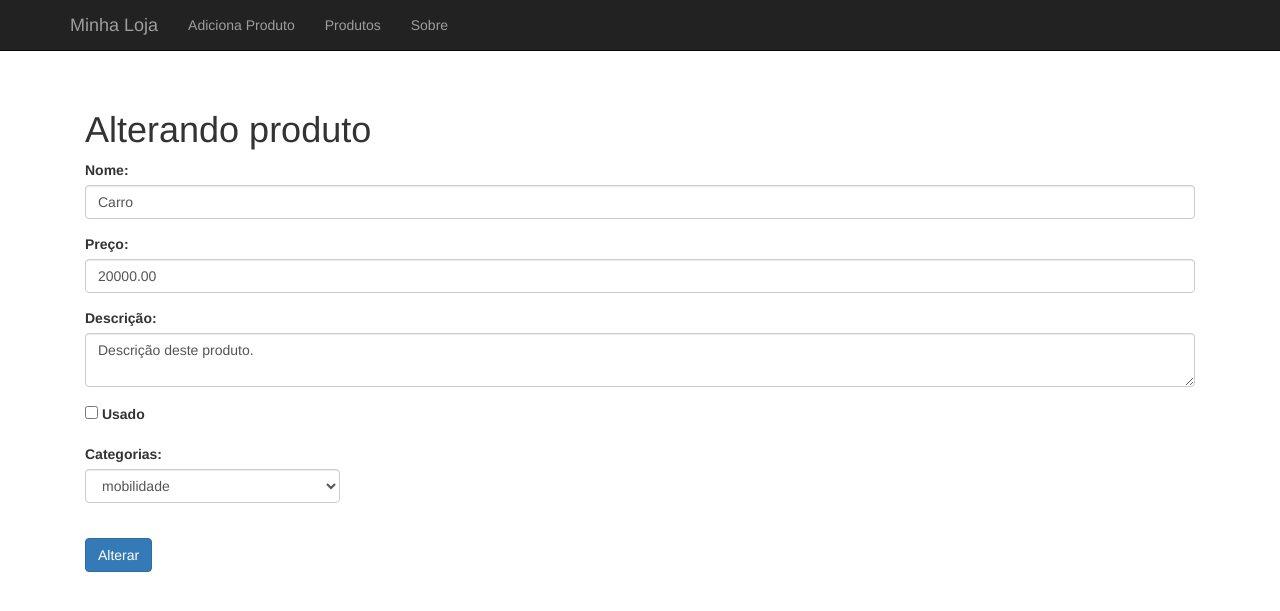
After one commit to tumatihub/lojaphp-fork, a PHP site: page /produto-altera-formulario.php?id=1 in a window 1280 px wide. The commit adds this page. Shown: the top 611 px of the page. Run offline with PHP 8.4, Linux system fonts and the light colour scheme; data comes from the database, SQL or seed files in the repository.

Commit message:
alterando produto / concluindo curso php I

```diff
--- a/banco-produto.php
+++ b/banco-produto.php
@@ -15,7 +15,18 @@
 	return mysqli_query($conexao, $query);
 }
 
+function alteraProduto($conexao, $nome, $preco, $descricao, $categoria_id, $usado, $id){
+	$query = "UPDATE produtos SET nome = '{$nome}', preco = {$preco}, descricao = '{$descricao}', categoria_id = {$categoria_id}, usado = {$usado} WHERE id = {$id}";
+	return mysqli_query($conexao, $query);
+}
+
 function removeProduto($conexao, $id){
 	$query = "DELETE FROM produtos WHERE id = {$id}";
 	return mysqli_query($conexao, $query);
 }
+
+function buscaProduto($conexao, $id) {
+	$query = "SELECT * FROM produtos WHERE id={$id}";
+	$resultado = mysqli_query($conexao, $query);
+	return mysqli_fetch_assoc($resultado);
+}
--- /dev/null
+++ b/produto-altera-formulario.php
@@ -0,0 +1,57 @@
+<?php
+require "header.php";
+require "conecta.php";
+require "banco-categoria.php";
+require "banco-produto.php";
+
+$id = $_GET['id'];
+$produto = buscaProduto($conexao, $id);
+$categorias = listaCategorias($conexao);
+$usado = $produto['usado'] ? "checked='checked'" : "";
+
+?>
+
+<h1>Alterando produto</h1>
+
+<form action="altera-produto.php" method="post">
+	<input type="hidden" name="id" value="<?php echo $id;?>">
+	<div class="form-group">
+		<label for="nome">Nome:</label>
+		<input class="form-control" type="text" name="nome" id="nome" value="<?php echo $produto['nome'];?>">
+	</div>
+	<div class="form-group">
+		<label for="preco">Preço:</label>
+		<input class="form-control" type="number" name="preco" id="preco" value="<?php echo $produto['preco'];?>">
+	</div>
+	<div class="form-group">
+		<label for="descricao">Descrição:</label>
+		<textarea class="form-control" name="descricao" id="descricao"><?php echo $produto['descricao'];?></textarea>
+	</div>
+	<div class="row">
+		<div class="col-md-3 form-group">
+			<input type="checkbox" name="usado" id="usado" value="true" <?php echo $usado ?>>
+			<label for="usado">Usado</label>
+		</div>
+	</div>
+	<div class="row">
+		<div class="col-md-3 form-group">
+			<label for="categorias">Categorias:</label>
+			<select class="form-control" name="categoria_id" id="categorias">
+			<?php
+			foreach($categorias as $categoria):
+				$selected = $produto['categoria_id'] == $categoria['id'] ? "selected" : "";
+			?>
+				<option value="<?php echo $categoria['id'];?>" <?php echo $selected?> >
+					<?php echo $categoria['nome'];?>
+				</option>
+			<?php
+			endforeach;
+			?>
+			</select>
+		</div>
+	</div>
+	<br/>
+	<input class="btn btn-primary" type="submit" value="Alterar">
+</form>
+
+<?php require "footer.php" ?>
--- a/produto-lista.php
+++ b/produto-lista.php
@@ -22,6 +22,7 @@ foreach($produtos as $produto):
 		<td><?php echo $produto['preco'];?></td>
 		<td><?php echo substr($produto['descricao'], 0, 40);?></td>
 		<td><?php echo $produto['categoria_nome'];?></td>
+		<td><a class="btn btn-primary" href="produto-altera-formulario.php?id=<?php echo $produto['id']?>">Alterar</a></td>
 		<td>
 			<form action="remove-produto.php" method="post">
 				<input type="hidden" name="id" value="<?php echo $produto['id']; ?>">
```
Also changed, not shown: altera-produto.php (added, +36 -0 lines).
